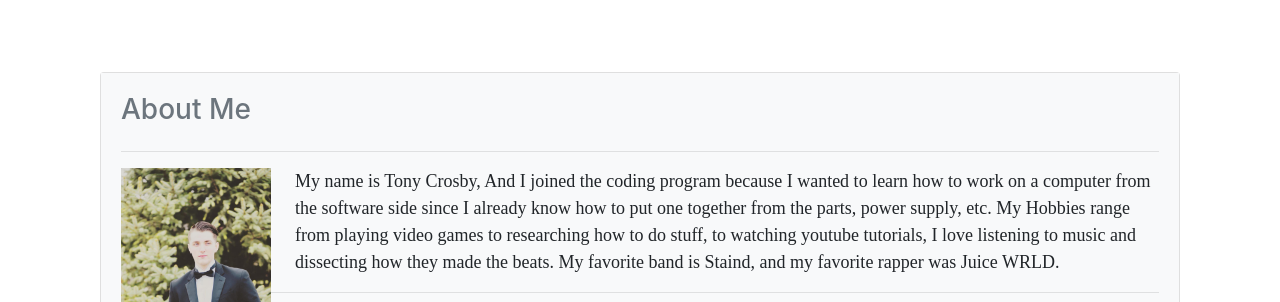
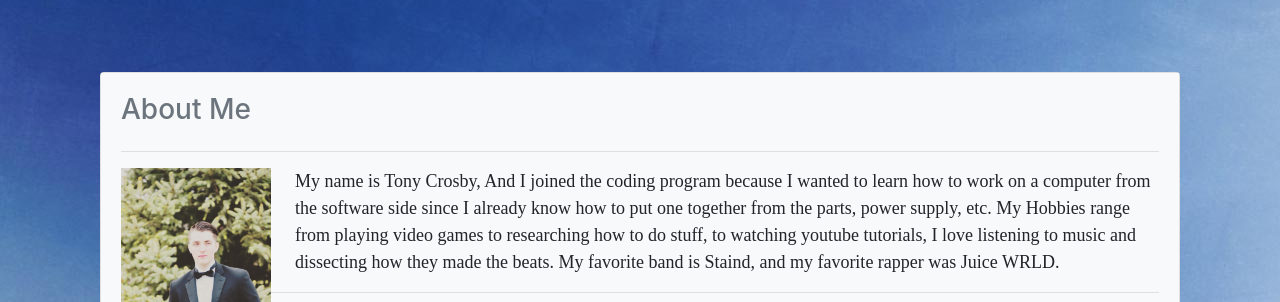
Before and after one commit to tonycrosby-tech/tonycrosby-tech.github.io, a plain HTML site: page index.html in a window 1280 px wide. Shown: the part 56-358 px from the top of the page. Drawn offline with nearby package versions, Linux system fonts and the light colour scheme.

Commit message:
Update style.css

```diff
--- a/style.css
+++ b/style.css
@@ -12,7 +12,7 @@ p {
 }
 
 body {
-    background-image: url(./assets/HjIyYJ.jpg);
+    background-image: url(./HjIyYJ.jpg);
 }
 
 .image1 {
```
